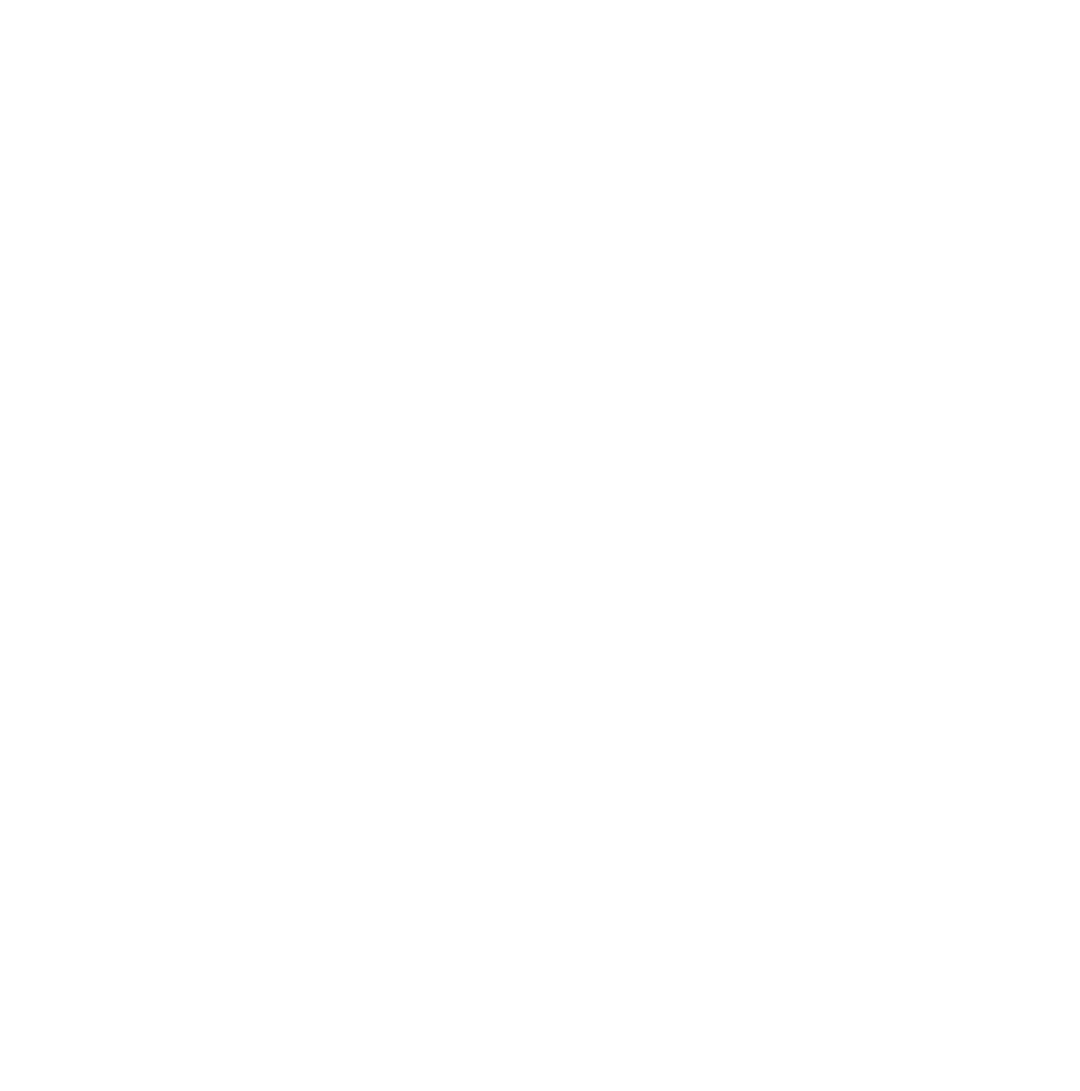
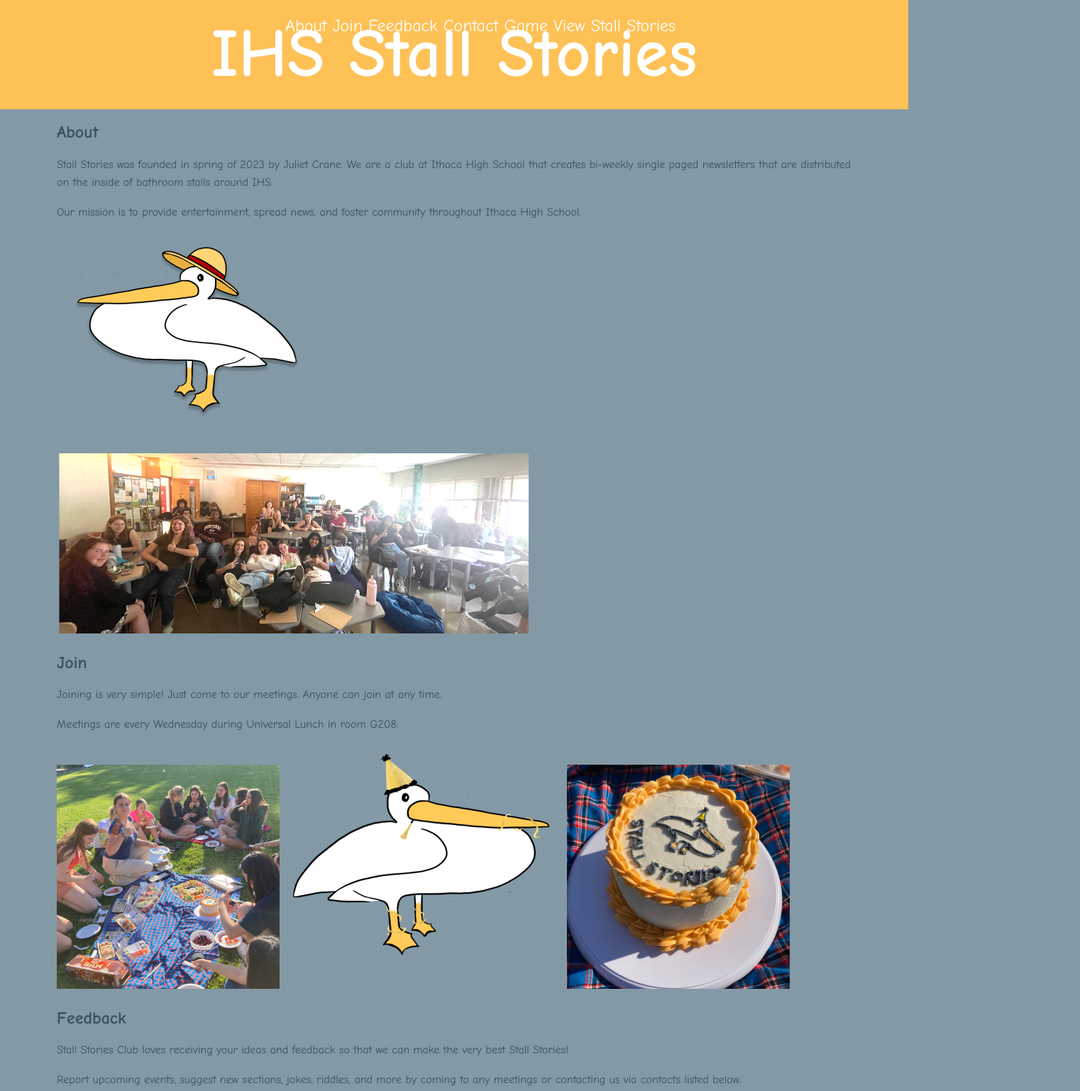
Before and after one commit to jujulcrane/stall-stories-website, a plain HTML site: page index.html in a window 1280 px wide. Shown: the top 1538 px of the page at 71% size, 1522 px wide, since content can reach past the window. Before the commit the page ends 800 px from the top, so only its background shows below. Drawn offline with Linux system fonts and the light colour scheme.

Commit message:
html and some css

```diff
--- /dev/null
+++ b/css/style.css
@@ -0,0 +1,53 @@
+body{
+    background-color:#8399A6;
+    color:#3A515F;
+    font-family: "Comic Sans MS", cursive, sans-serif;
+    font-size:16px;
+    line-height:1.6em;
+    margin:0;
+}
+
+.container{
+    width: 1120px;
+    margin:auto;
+    overflow:hidden;
+}
+#navbar a{
+    text-decoration: none;
+    color: #FFFFFF;
+}
+
+#navbar a:active{
+    color:#FFFFFF;
+}
+
+#navbar a:hover{
+    text-decoration: underline;
+}
+
+#navbar{
+    position: absolute;
+    top: 0px;
+    left: 402px;
+    right: 0px;
+}
+
+#navbar ul{
+    padding:0;
+    list-style: none;
+    font-size: 24px;
+}
+
+#navbar li{
+    display:inline;
+}
+
+#main-header{
+    background-color: #FEC156;
+    color: #FFFFFF;
+}
+
+#main-header h1{
+    text-align: center;
+    font-size:96px;
+}
--- a/index.html
+++ b/index.html
@@ -2,5 +2,114 @@
 <html>
     <head>
         <title> IHS Stall Stories </title>
+        <link rel="stylesheet" type="text/css" href="css/style.css">
     </head>
+
+    <body>
+        <header id="main-header">
+            <nav id="navbar">
+                <div class="container">
+                    <ul>
+                            <li><a href=file:///Users/jujucrane/Documents/GitHub/stall-stories-website/index.html#about">About</a></li>
+                            <li><a href=file:///Users/jujucrane/Documents/GitHub/stall-stories-website/index.html#join>Join</a></li>
+                            <li><a href=file:///Users/jujucrane/Documents/GitHub/stall-stories-website/index.html#feedback>Feedback</a></li>
+                            <li><a href=file:///Users/jujucrane/Documents/GitHub/stall-stories-website/index.html#contacts>Contact</a></li>
+                            <li><a href=file:///Users/jujucrane/Documents/GitHub/stall-stories-website/index.html#game>Game</a></li>
+                            <li><a href=file:///Users/jujucrane/Documents/GitHub/stall-stories-website/index.html#view>View Stall Stories</a></li>
+                    </ul>
+                </div>
+            </nav>
+              <div class="container">
+                    <h1>IHS Stall Stories</h1>
+             </div>
+        </header>
+
+        <section id="about">
+            <div class="container">
+                <h1>About</h1>
+                <p>
+                    Stall Stories was founded in spring of 2023 by Juliet Crane. We are a club at Ithaca High School that creates bi-weekly single paged newsletters that are distributed on the inside of bathroom stalls around IHS.
+                </p>
+                <p>
+                    Our mission is to provide entertainment, spread news, and foster community throughout Ithaca High School.
+                </p>
+                <img src="../stall-stories-website/images/StrawHatOtisLogo 1.png">
+            </div>
+        </section>
+
+        <section id="join">
+            <div class="container">
+                <img src="../stall-stories-website/images/Rectangle 8.png">
+                <h1>Join</h1>
+                <p>
+                    Joining is very simple! Just come to our meetings. Anyone can join at any time.
+                </p>
+                <p id="meetingDate">
+                    Meetings are every Wednesday during Universal Lunch in room G208.
+                </p>
+            </div>
+        </section>
+
+        <section id="party">
+            <div class="container">
+                <img src="../stall-stories-website/images/Rectangle 9.png">
+                <img src="../stall-stories-website/images/PartyPelican 1.png">
+                <img src="../stall-stories-website/images/StallStoriesCake 1.png">
+            </div>
+        </section>
+
+        <section id="feedback">
+            <div class="container">
+                <h1>Feedback</h1>
+                <p>
+                    Stall Stories Club loves receiving your ideas and feedback so that we can make the very best Stall Stories!
+                </p>
+                <p>
+                    Report upcoming events, suggest new sections, jokes, riddles, and more by coming to any meetings or contacting us via contacts listed below.
+                </p>
+                <img src="../stall-stories-website/images/ValentinesPelican 1.png">
+            </div>
+        </section>
+
+        <section id="contacts">
+            <div class="container">
+                <img src="../stall-stories-website/images/Rectangle 12.png">
+                <h1>Contact</h1>
+                <ul>
+                    <li>Advisor: Jill Kautz</li>
+                    <li>President: Beatrice Owens</li>
+                    <li>Vice President: Sadie Kinast</li>
+                    <li>Secretary: Hannah Tabor</li>
+                    <li>Treasurer: Selina Dong</li>
+                    <li>Founder: Juliet Crane</li>
+                </ul>
+                <ul id="emails">
+                    <li>jill.kautz@icsd.k12.ny.us</li>
+                    <li>bo4@icsd.k12.ny.us</li>
+                    <li>sk9@icsd.k12.ny.us</li>
+                    <li>ht2@icsd.k12.ny.us</li>
+                    <li>sd4@icsd.k12.ny.us</li>
+                    <li>jujulcrane@gmail.com</li>
+                </ul>
+            </div>
+        </section>
+
+        <section id="game">
+            <div class="container">
+                <h1>Stall Stories Game</h1>
+                <a href="https://play.unity.com/en/games/df583977-dcce-44a5-a985-1c5860c466fb/operation-stall-stories-pelican" class="button">Play</a>
+            </div>
+        </section>
+
+        <section id="view">
+            <img src="../stall-stories-website/images/StPatrickPelican 1.png">
+            <a href="#">View Past Stall Stories</a>
+            <img src="../stall-stories-website/images/WinterSSPelican 1.png">
+        </section>
+     </body>
+
+     <footer id="main-footer">
+        <p>Website created by Juliet Crane 2024</p>
+        <p>@super.stall.stories</p>
+    </footer>
 </html>
```
Also changed, not shown: images/PartyPelican 1.png (added), images/Rectangle 11.png (added), images/Rectangle 12.png (added), images/Rectangle 8.png (added), images/Rectangle 9.png (added), images/StPatrickPelican 1.png (added), images/StallStoriesCake 1.png (added), images/StrawHatOtisLogo 1.png (added), images/ValentinesPelican 1.png (added), images/WinterSSPelican 1.png (added).
